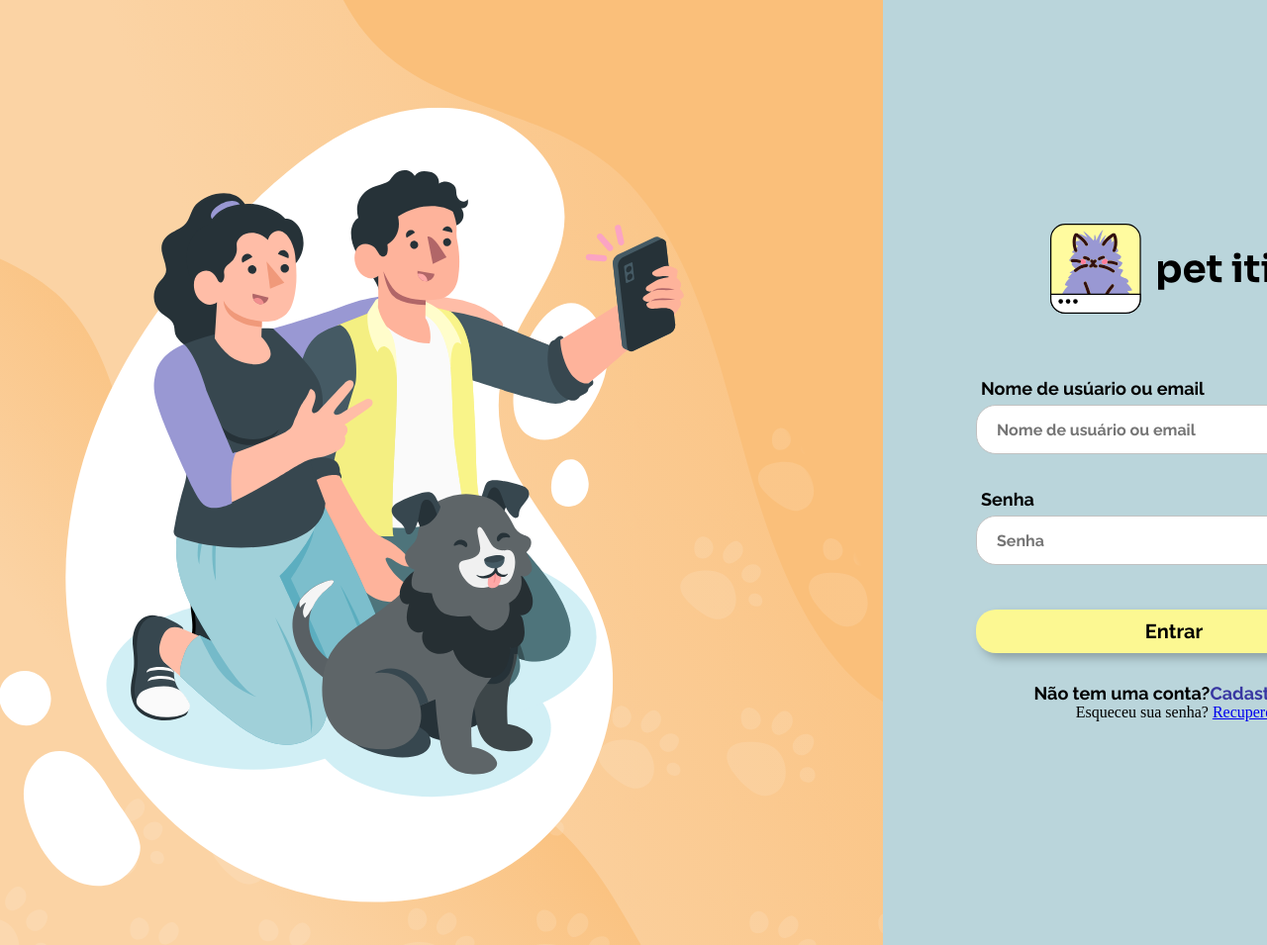
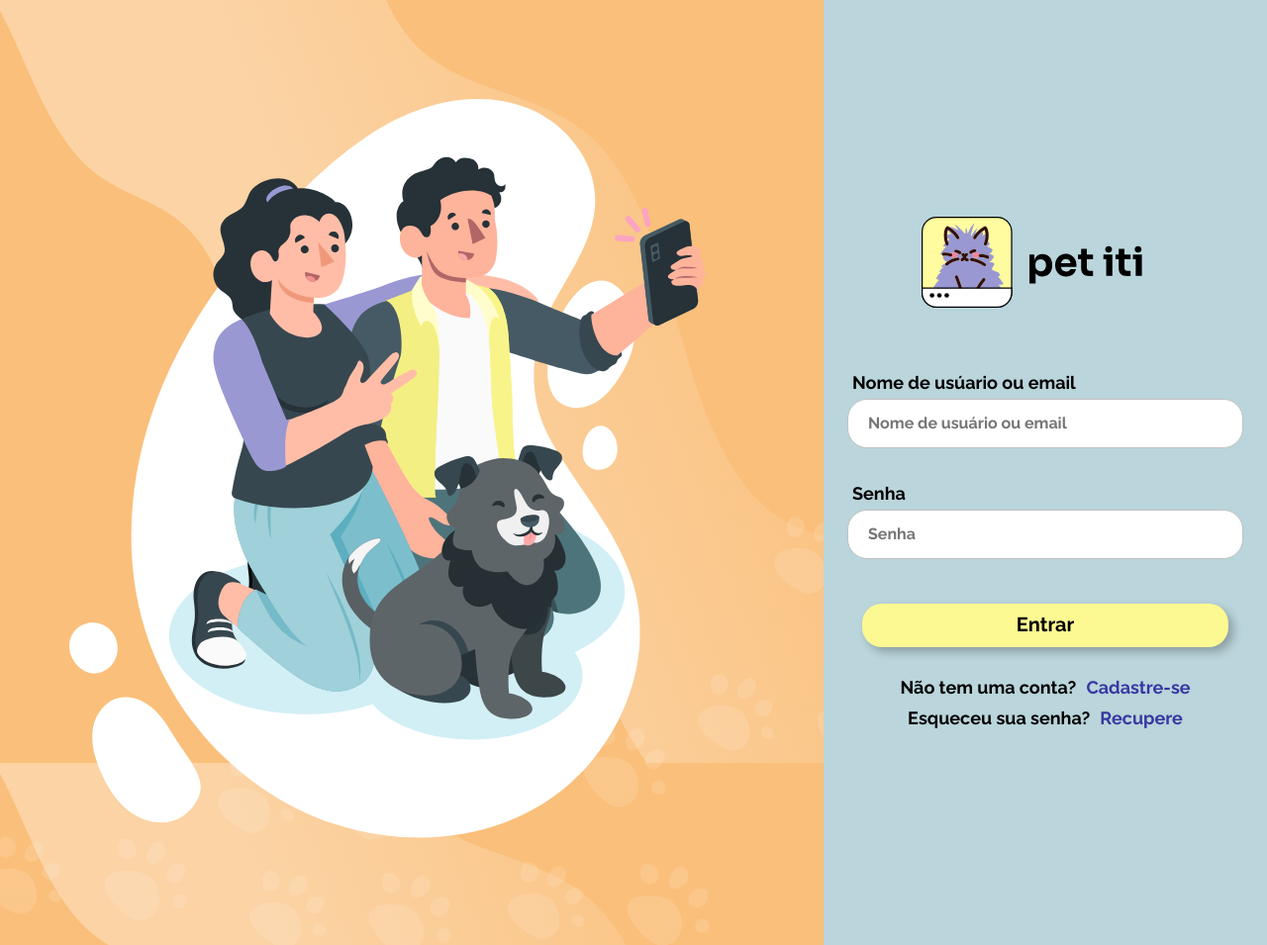
Before and after one commit to Orion-TCC/petiti, a PHP site: page /petiti/login in a window 1280 px wide. Shown: the whole page at 99% size. Run offline with PHP 8.4, Linux system fonts and the light colour scheme; some libraries are stand-ins or nearby versions.

Commit message:
por favor deus que nao de conflito

```diff
--- a/views/assets/css/style.css
+++ b/views/assets/css/style.css
@@ -19,7 +19,34 @@
   src: url("../fonts/Raleway-ExtraBold.ttf");
 }
 
-/* PAGE ESCOLHA TIPO USUARIO */
+
+
+@font-face {
+  font-family: "Public Sans Extra Bold";
+  src: url("../fonts/PublicSans-ExtraBold.ttf");
+}
+
+@font-face {
+  font-family: "Public Sans Medium";
+  src: url("../fonts/PublicSans-Medium.ttf");
+}
+
+@font-face {
+  font-family: "Public Sans Regular";
+  src: url("../fonts/PublicSans-Regular.ttf");
+}
+
+@font-face {
+  font-family: "Public Sans Thin";
+  src: url("../fonts/PublicSans-Thin.ttf");
+}
+
+@font-face {
+  font-family: "Public Sans Bold";
+  src: url("../fonts/PublicSans-Bold.ttf");
+}
+
+/* GERAL */
 .container-content {
   width: 100vw;
   display: flex;
@@ -804,20 +857,28 @@ body {
 
 /* PAGE LOGIN */
 .holderLogin {
-  width: 1680px;
-  height: 990px;
+  width: 100vw;
+  height: 100vh;
   display: flex;
-  flex-direction: column;
-  justify-content: end;
-  align-items: end;
+  flex-direction: row;
+
   overflow: hidden;
-  background-repeat: no-repeat;
-  background-size: cover;
-  background-image: url("../img/Login-BG.svg");
+  background: #fabf7a;
+  background-size: 65vw;
+  background-image: url("/petiti/views/assets/img/onda-login.svg");
 }
 
+.ilustracaoLogin{
+  width: 65%;
+  height: 100vh;
+  display: flex;
+  justify-content: center;
+  align-items: center;
+}
+
+
 .login {
-  height: 100%;
+  height: 100vh;
   width: 35%;
   background: #bad5db;
 
@@ -830,6 +891,13 @@ body {
 .loginLogo {
   width: 250px;
   margin-bottom: 30px;
+}
+
+.formLogin{
+  display: flex;
+  flex-direction: column;
+  justify-content: center;
+  align-items: center;
 }
 
 .formTextLogin {
@@ -870,9 +938,11 @@ body {
   background: #fcf892;
   box-shadow: 5px 5px 10px rgba(0, 0, 0, 0.25);
   border-radius: 20px;
-  width: 400px;
+  width: 370px;
   height: 44px;
-  margin-top: 45px;
+  margin: 45px 0 20px 0;
+  align-self: center;
+  justify-self: center;
   cursor: pointer;
 
   font-family: "Raleway Bold", sans-serif;
@@ -893,7 +963,7 @@ body {
   display: flex;
   align-items: center;
   text-align: center;
-  margin-top: 30px;
+  margin-top: 10px;
 
   color: #000000;
 }
@@ -910,4 +980,5 @@ body {
   text-align: center;
 
   color: #3837a2;
+  margin-left: 10px;
 }
--- a/views/login/login.php
+++ b/views/login/login.php
@@ -24,10 +24,15 @@
     <main class="container-content">
         <section id="loginUsuario">
             <div class="holderLogin">
+                <div class="ilustracaoLogin">
+                    <img style="margin-left: 500px;" src="/petiti/views/assets/img/ilustracao-login.svg" alt="">
+                </div>
+
+
+
                 <div class="Login">
-                    <img class="loginLogo" src="/petiti/views/assets/img/logo_principal.svg" alt="">
-
-                    <form action="/petiti/api/login" method="POST">
+                    <a href="/petiti/index.php"><img class="loginLogo" src="/petiti/views/assets/img/logo_principal.svg" alt=""></a>
+                    <form class="formLogin" action="/petiti/api/login" method="POST">
                         <div class="loginInputHolder">
                             <label class="formTextLogin">Nome de usúario ou email</label>
                             <input class="formInputLogin" name="txtLoginEmail" placeholder="Nome de usuário ou email" required minlength="4">
@@ -45,8 +50,8 @@
                         Não tem uma conta? <a href="/petiti/tipo-usuario" class="textoLoginAhref"> Cadastre-se</a>
                     </span>
 
-                    <span class="recuperarSenha">
-                        Esqueceu sua senha? <a href="./formularioRecuperacao.php" class="recuperarSenhaAhref"> Recupere</a>
+                    <span class="textoLogin">
+                        Esqueceu sua senha? <a href="./formularioRecuperacao.php" class="textoLoginAhref "> Recupere</a>
                     </span>
                 </div>
         </section>
```
Also changed, not shown: other parts of views/assets/css/style.css (+38 -12 lines), index.php (+4 -4 lines), views/register/pages/escolha-tipo-usuario.php (+14 -3 lines), views/register/pages/register-comum/formulario-usuario.php (+11 -6 lines), private-user/fotos-perfil/634829ce1eb07.png (added), views/assets/fonts/PublicSans-Black.ttf (added), views/assets/fonts/PublicSans-Bold.ttf (added), views/assets/fonts/PublicSans-ExtraBold.ttf (added), views/assets/fonts/PublicSans-ExtraLight.ttf (added), views/assets/fonts/PublicSans-Italic.ttf (added), views/assets/fonts/PublicSans-Light.ttf (added), views/assets/fonts/PublicSans-Medium.ttf (added), views/assets/fonts/PublicSans-Regular.ttf (added), views/assets/fonts/PublicSans-SemiBold.ttf (added), 3 more files, 1 other file.
